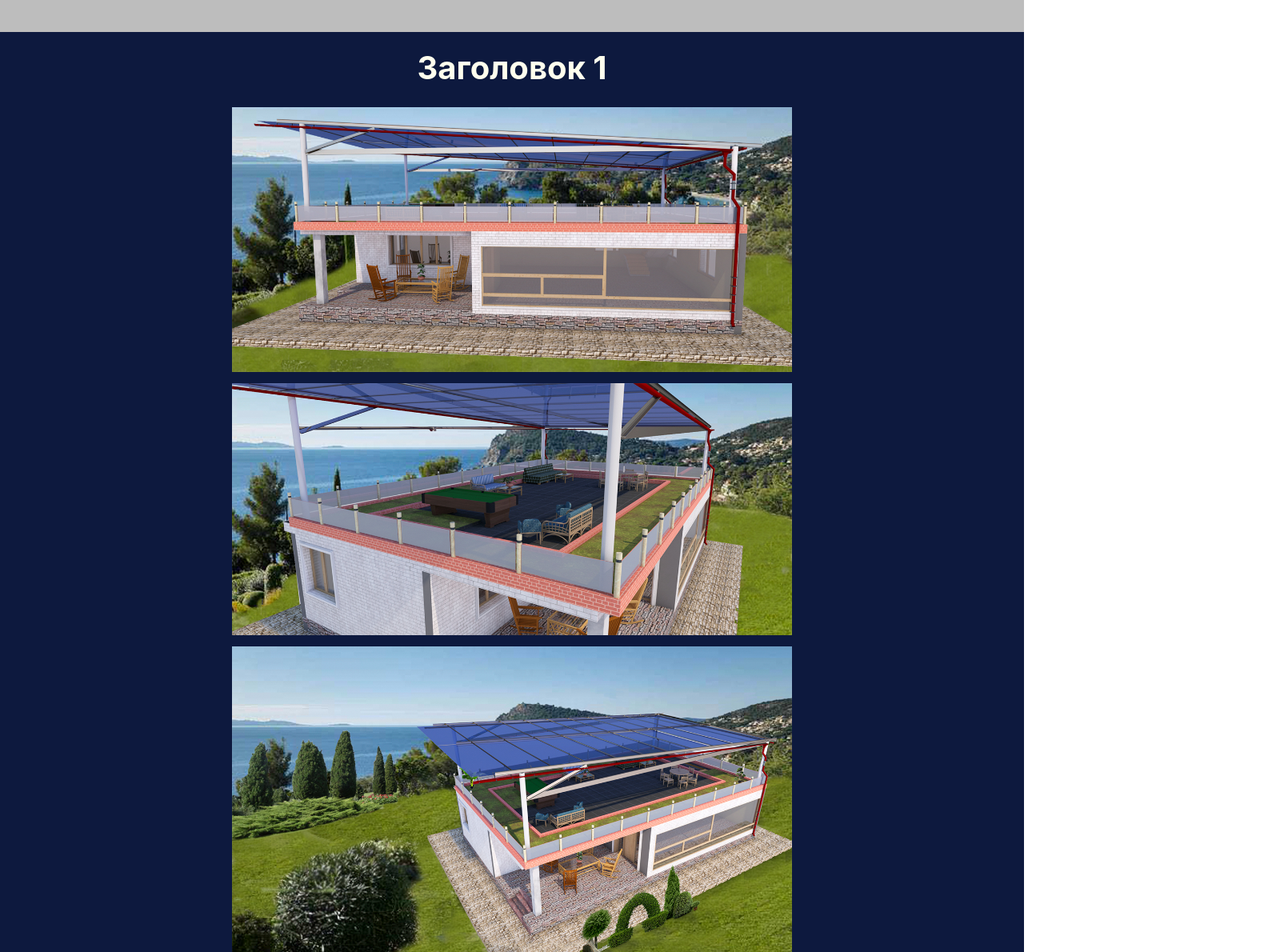
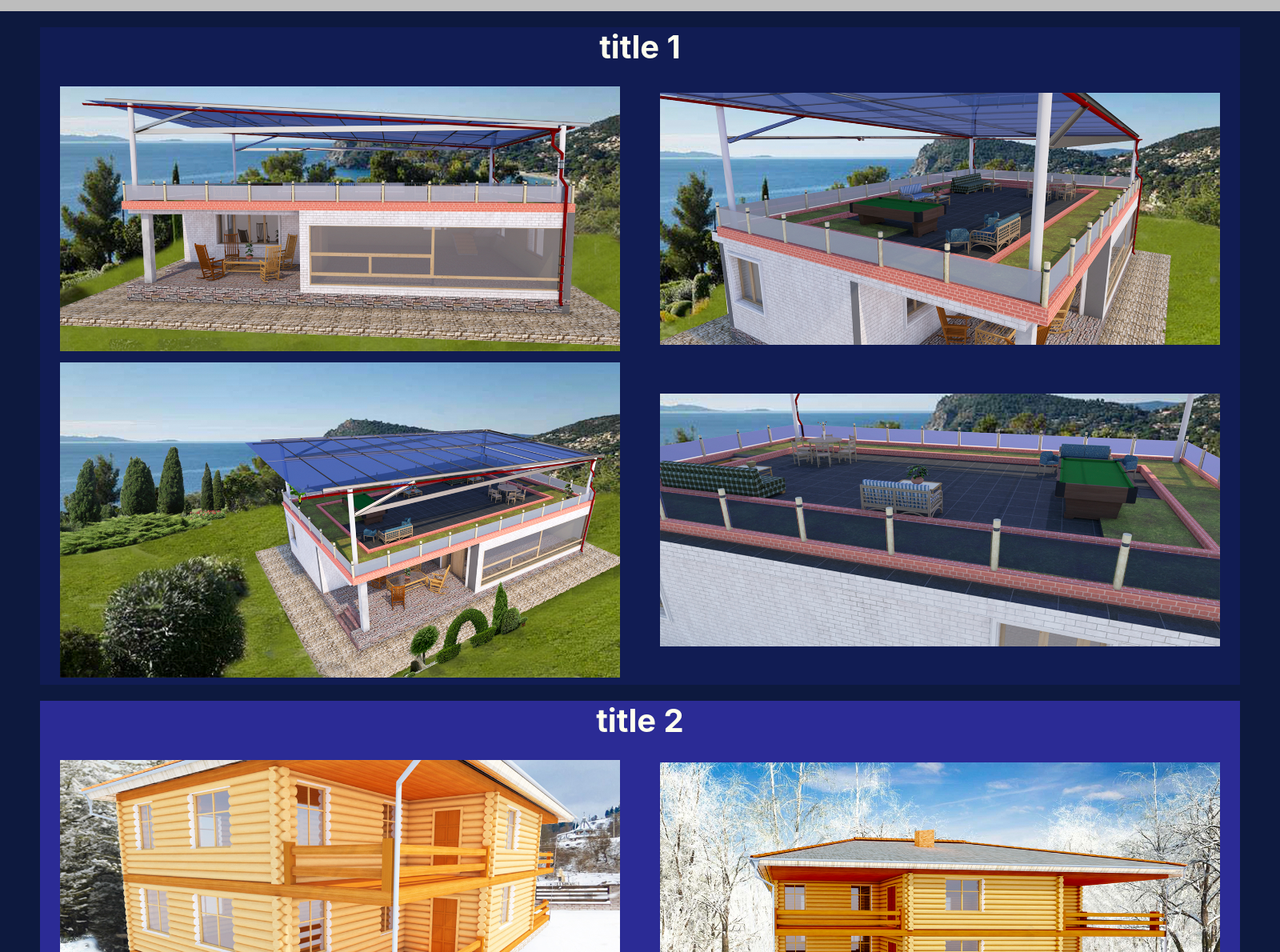
Before and after one commit to potapov-eo/t_aliy, a React (Create React App) app: page / in a window 1280 px wide. Shown: the part 660-1850 px from the top of the page at 80% size, 1600 px wide, since content can reach past the window. Built offline with nearby package versions, Linux system fonts and the light colour scheme.

Commit message:
mobile projects, about us, footer

```diff
--- a/package.json
+++ b/package.json
@@ -11,6 +11,7 @@
     "react": "^17.0.2",
     "react-dom": "^17.0.2",
     "react-scripts": "4.0.3",
+    "swiper": "^6.7.0",
     "web-vitals": "^1.0.1"
   },
   "scripts": {
@@ -38,5 +39,8 @@
       "last 1 firefox version",
       "last 1 safari version"
     ]
+  },
+  "devDependencies": {
+    "@types/swiper": "^5.4.2"
   }
 }
--- a/src/AboutUs/AboutUs.module.css
+++ b/src/AboutUs/AboutUs.module.css
@@ -18,7 +18,13 @@
     font-size: 22px;
     font-weight: 500;
 }
-
+@media screen and (max-width: 480px) {
+    .AboutUs__content {
+        flex-direction: column;
+        padding: 5px 0;
+        font-size: 30px;
+    }
+}
 .AboutUs__content p {
     padding: 0 10px;
 }
--- a/src/Examples/Examples.js
+++ b/src/Examples/Examples.js
@@ -11,61 +11,45 @@ import pic8 from "../assets/image/3/1арх виз.jpg";
 import pic9 from "../assets/image/3/2арх1 рисунок2.jpg";
 import pic10 from "../assets/image/3/3арх 1 рисунок3.jpg";
 
+import Slider from "./Slider/Slider";
+
+
+const firstPics = {
+    pics: [pic1, pic2, pic3, pic4,
+    ], title: "title 1",
+};
+const secondPics = {
+    pics: [pic5, pic6, pic7,
+    ], title: "title 2",
+};
+const thirdPics = {
+    pics: [pic8, pic9, pic10,
+    ], title: "title 3",
+};
+const allPics = [firstPics, secondPics, thirdPics];
 
 function Examples () {
     return (
         <div className={style.examples}>
             <div className={style.container}>
-
-                <div className={style.example}>
-                    <div className={style.example__title}>Заголовок 1</div>
-                    <div className={style.example__pics}>
-                        <div className={style.example__picContainer}>
-                            <img className={style.example__pic} src={pic1} alt="дом"/>
-                        </div>
-                        <div className={style.example__picContainer}>
-                            <img className={style.example__pic} src={pic2} alt="дом"/>
-                        </div>
-                        <div className={style.example__picContainer}>
-                            <img className={style.example__pic} src={pic3} alt="дом"/>
-                        </div>
-                        <div className={style.example__picContainer}>
-                            <img className={style.example__pic} src={pic4} alt="дом"/>
-                        </div>
-                    </div>
+                <div className={style.container__slider}>
+                    {allPics.map (pics => <div className={style.example}>
+                        <div className={style.example__title}>{pics.title}</div>
+                        <Slider pics={pics.pics}/>
+                    </div>)}
                 </div>
 
-                <div className={style.example}>
-                    <div className={style.example__title}>Заголовок 1</div>
-                    <div className={style.example__pics}>
-                        <div className={style.example__picContainer}>
-                            <img className={style.example__pic} src={pic5} alt="дом"/>
+                <div className={style.container__pics}>
+                    {allPics.map (pics => <div className={style.example}>
+                        <div className={style.example__title}>{pics.title}</div>
+                        <div className={style.example__pics}>
+                            {pics.pics.map (pic => < div className={style.example__picContainer}>
+                                    <img className={style.example__pic} src={pic} alt="дом"/>
+                                </div>
+                            )}
                         </div>
-                        <div className={style.example__picContainer}>
-                            <img className={style.example__pic} src={pic6} alt="дом"/>
-                        </div>
-                        <div className={style.example__picContainer}>
-                            <img className={style.example__pic} src={pic7} alt="дом"/>
-                        </div>
-                                            </div>
+                    </div>)}
                 </div>
-
-                <div className={style.example}>
-                    <div className={style.example__title}>Заголовок 1</div>
-                    <div className={style.example__pics}>
-                        <div className={style.example__picContainer}>
-                            <img className={style.example__pic} src={pic8} alt="дом"/>
-                        </div>
-                        <div className={style.example__picContainer}>
-                            <img className={style.example__pic} src={pic9} alt="дом"/>
-                        </div>
-                        <div className={style.example__picContainer}>
-                            <img className={style.example__pic} src={pic10} alt="дом"/>
-                        </div>
-
-                    </div>
-                </div>
-
             </div>
         </div>
     );
--- a/src/Examples/Examples.module.css
+++ b/src/Examples/Examples.module.css
@@ -11,9 +11,18 @@
     height: 100%;
     margin: 0 50px;
 }
+.container__pics{}
+@media screen and (max-width: 480px) {
+    .container__pics {
+        display: none;
+    }
+}
 
+.example:nth-child(odd){
+    background: #111c53;
+}
 .example {
-
+    background-color: #2b2b95;
 }
 .example__title {
     color: #ffe;
@@ -32,5 +41,11 @@
     max-width: 700px;
 }
 .example__pic {
-   width: 100%;
+    width: 100%;
 }
+.container__slider{}
+@media screen and (min-width: 480px) {
+    .container__slider {
+       display: none;
+    }
+}
--- /dev/null
+++ b/src/Examples/Slider/Slider.js
@@ -0,0 +1,25 @@
+import React from "react";
+import style from "./Slider.module.css";
+import {Swiper, SwiperSlide} from "swiper/react";
+import "swiper/swiper.min.css";
+import "swiper/components/navigation/navigation.min.css";
+import "swiper/components/pagination/pagination.min.css";
+import SwiperCore, {Keyboard, Mousewheel, Navigation, Pagination} from "swiper/core";
+
+SwiperCore.use ([Navigation, Pagination, Mousewheel, Keyboard]);
+
+function Slider (props) {
+    return (
+        <Swiper autoHeight={true} cssMode={true} navigation={true} pagination={true} mousewheel={true} loop={true}
+                keyboard={true}
+                className="mySwiper">
+            {props.pics.map (pic => <SwiperSlide>
+                <div className={style.example__picContainer}>
+                    <img className={style.example__pic} src={pic} alt="дом"/>
+                </div>
+            </SwiperSlide>)}
+        </Swiper>
+    );
+}
+
+export default Slider;
--- /dev/null
+++ b/src/Examples/Slider/Slider.module.css
@@ -0,0 +1,9 @@
+.example__picContainer {
+    overflow: hidden;
+    margin: 5px;
+    height: 100%;
+}
+.example__pic {
+    width: 100%;
+
+}
--- a/src/Footer/Footer.module.css
+++ b/src/Footer/Footer.module.css
@@ -19,3 +19,8 @@
     padding: 0 100px;
     height: 100%;
 }
+@media screen and (max-width: 480px) {
+    .footer__content {
+        font-size: 30px;
+    }
+}
--- a/src/Header/Header.module.css
+++ b/src/Header/Header.module.css
@@ -25,6 +25,7 @@
     width:100%;
     display: flex;
     height: 100%;
+
     align-items: center;
     justify-content: space-between;
 }
--- a/src/index.css
+++ b/src/index.css
@@ -5,6 +5,7 @@ body {
     sans-serif;
   -webkit-font-smoothing: antialiased;
   -moz-osx-font-smoothing: grayscale;
+  min-width: 1600px;
 /*  min-width: 1650px;*/
 }
 
```
Also changed, not shown: 1 other file (tests, documents, lock files or other folders).
